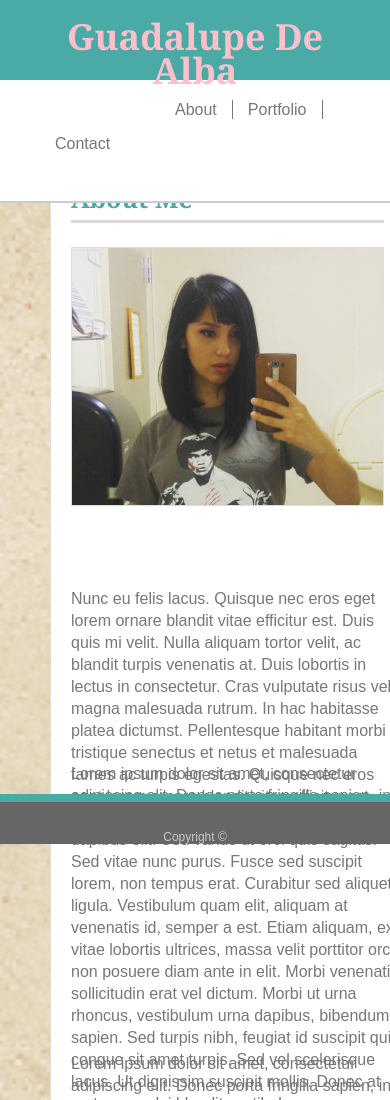
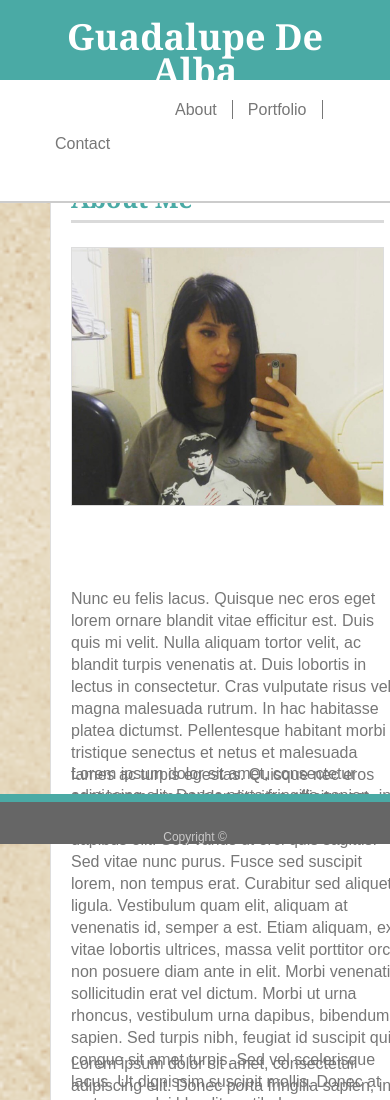
Before and after one commit to lupedealba/Responsive-Portfolio, a plain HTML site: page index.html in a window 390 px wide. Shown: the top 1100 px of the page. Drawn offline with Linux system fonts and the light colour scheme; files whose address does not match are found by name.

Commit message:
last commit before submitting hw

```diff
--- a/assets/css/style.css
+++ b/assets/css/style.css
@@ -203,7 +203,7 @@ input.form-group:hover {
         margin: 0 auto 0 50px;
         padding: 20px;
         height: 80px;
-        color: orange;
+
     }
     .header {
         height: 81px;
@@ -255,7 +255,7 @@ input.form-group:hover {
         margin: 0 auto 0 20px;
         padding: 20px;
         height: 80px;
-        color: black;
+
     }
     .header {
         height: 81px;
@@ -306,7 +306,7 @@ input.form-group:hover {
         margin: 0 auto 0 auto;
         width: 100%;
         height: 80px;
-        color: pink;
+
     }
     .header {
         height: 24%;
```
